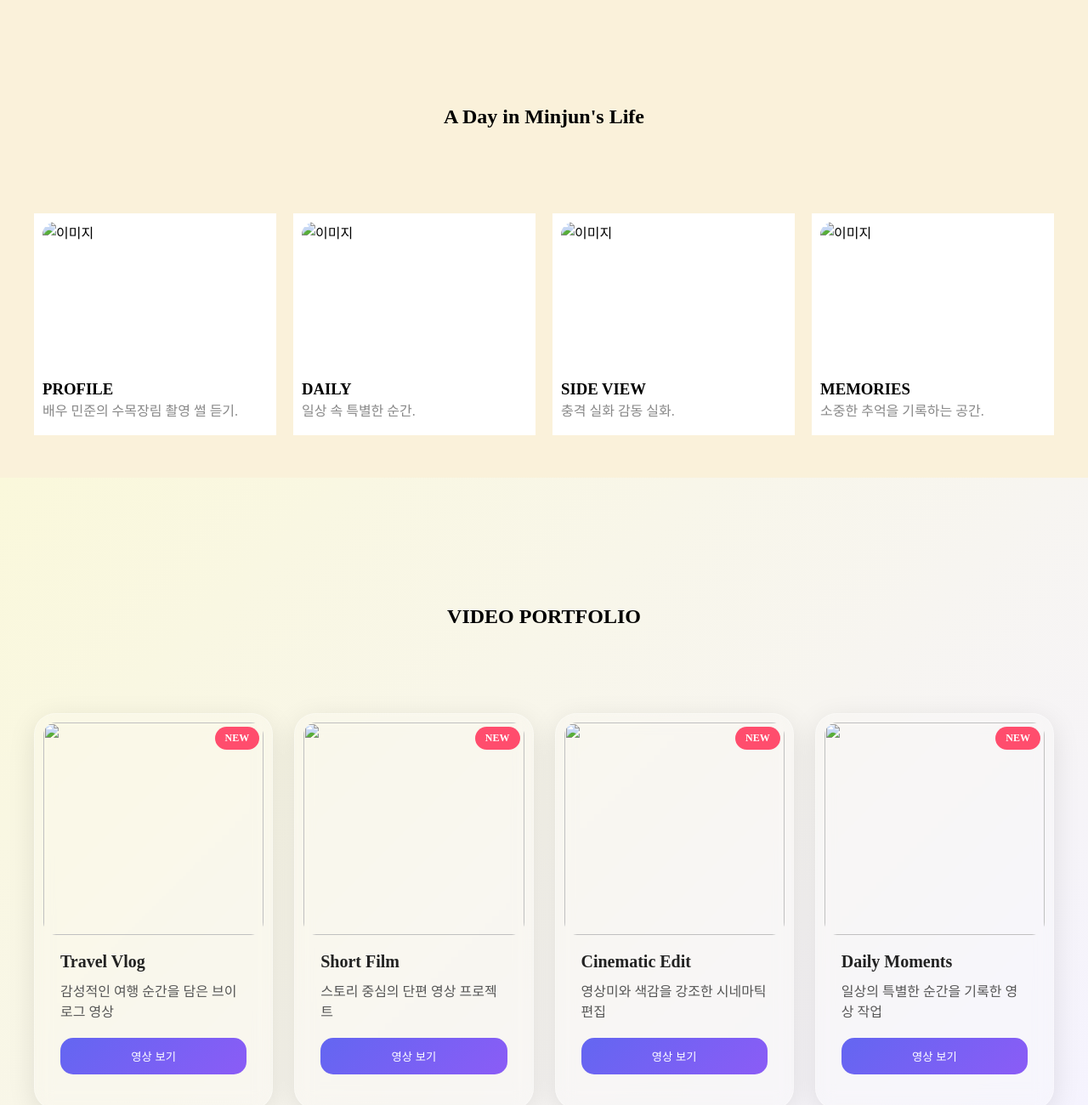
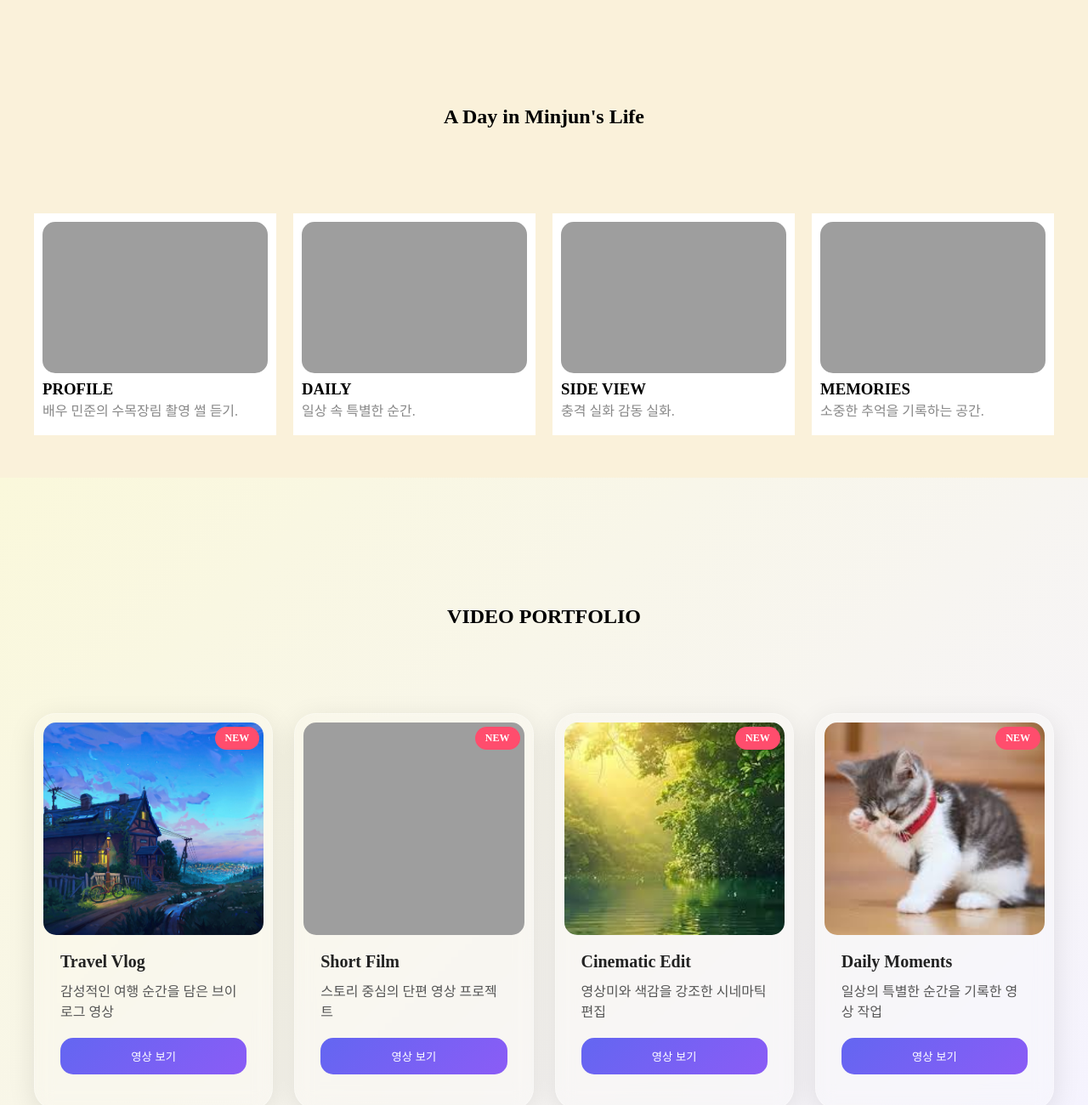
Before and after one commit to wngud6625-sudo/Minjun-s, a plain HTML site: page index.html in a window 1280 px wide. Shown: the part 834-2134 px from the top of the page at 85% size. Drawn offline with Linux system fonts and the light colour scheme; the site is published under a folder, as on GitHub Pages, so addresses that start at the root find nothing.

Commit message:
프로젝트 수정

```diff
--- a/index.html
+++ b/index.html
@@ -49,28 +49,28 @@
                     <ul class="news-wrap">
                         <li>
                             <div class="pic">
-                                <img src="/1.png" alt="이미지" />
+                                <img src="1.png" alt="이미지" />
                             </div>
                             <h3>PROFILE</h3>
                             <p>배우 민준의 수목장림 촬영 썰 듣기.</p>
                         </li>
                         <li>
                             <div class="pic">
-                                <img src="/eee.png" alt="이미지" />
+                                <img src="eee.png" alt="이미지" />
                             </div>
                             <h3>DAILY</h3>
                             <p>일상 속 특별한 순간.</p>
                         </li>
                         <li>
                             <div class="pic">
-                                <img src="/놀람 1.png" alt="이미지" />
+                                <img src="놀람 1.png" alt="이미지" />
                             </div>
                             <h3>SIDE VIEW</h3>
                             <p>충격 실화 감동 실화.</p>
                         </li>
                         <li>
                             <div class="pic">
-                                <img src="/Gemini_Generated_Image_egdn0degdn0degdn.png" alt="이미지" />
+                                <img src="Gemini_Generated_Image_egdn0degdn0degdn.png" alt="이미지" />
                             </div>
                             <h3>MEMORIES</h3>
                             <p>소중한 추억을 기록하는 공간.</p>
@@ -88,7 +88,7 @@
                             <div class="badge">NEW</div>
 
                             <div class="pic">
-                                <img src="/hcratc012v4a1.jpg" alt="" />
+                                <img src="hcratc012v4a1.jpg" alt="" />
 
                                 <div class="overay">
                                     <div class="play">
@@ -109,7 +109,7 @@
                             <div class="badge">NEW</div>
 
                             <div class="pic">
-                                <img src="/KakaoTalk_20260422_174023938.png" alt="" />
+                                <img src="KakaoTalk_20260422_174023938.png" alt="" />
 
                                 <div class="overay">
                                     <div class="play">
@@ -130,7 +130,7 @@
                             <div class="badge">NEW</div>
 
                             <div class="pic">
-                                <img src="/images.jfif" alt="" />
+                                <img src="images.jfif" alt="" />
 
                                 <div class="overay">
                                     <div class="play">
@@ -151,7 +151,7 @@
                             <div class="badge">NEW</div>
 
                             <div class="pic">
-                                <img src="/다운로드.jfif" alt="" />
+                                <img src="다운로드.jfif" alt="" />
 
                                 <div class="overay">
                                     <div class="play">
```
